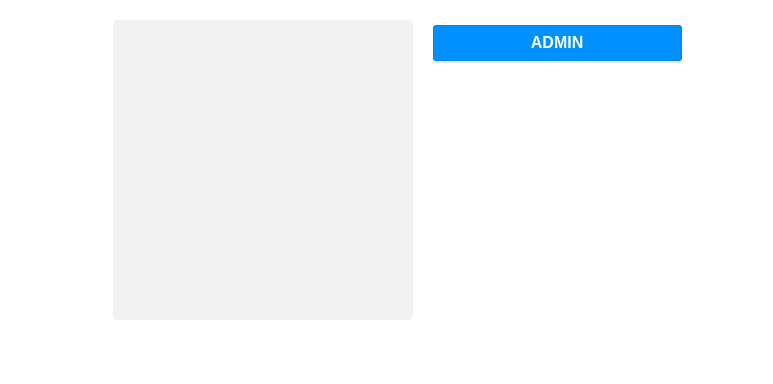
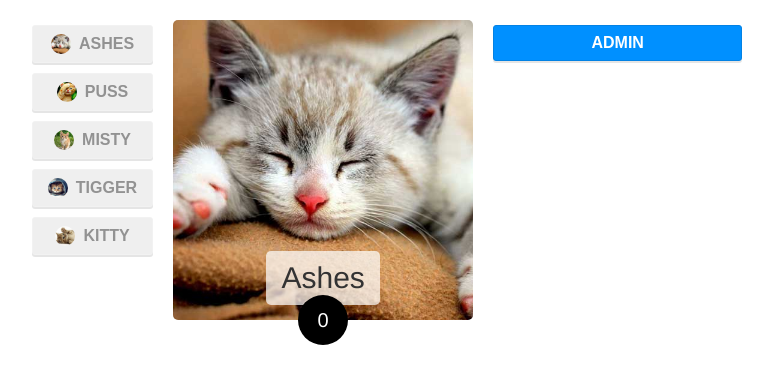
Before and after one commit to joshisadesigner/cat-clicker, a website: page app/index.html in a window 1280 px wide. Shown: the whole page, without its empty margins (253-1026 px from the left). Drawn offline with nearby package versions, Linux system fonts and the light colour scheme; files that its build step writes are made by us from their sources.

Commit message:
Rebuild cat clicker premium

```diff
--- a/app/index.html
+++ b/app/index.html
@@ -26,22 +26,21 @@
     <![endif]-->
 
     <main>
-      <section id="catButtons" class="selection">
-        <!-- <button id="cat-00" class="btn selection__btn">
-          <span class="btn__image"><img src="images/*.jpg" alt=""></span> name
-        </button> -->
+      <section id="selectionButtons" class="selection">
+        <!--
+          <button id="cat-00" class="btn selection__btn">
+            <span class="btn__image"><img src="images/*.jpg" alt=""></span> name
+          </button>
+        -->
       </section>
 
 
-      <section id="catView" class="display">
-        <div id="box" class="box">
-          <img src="images/blank.jpg" alt="place holder image" id="box-img" class="img box__img">
-        </div>
-        <!-- <div id="box" class="box">
-          <img src="images/*.jpg" alt="Cat #${ i }" id="box-img" class="img box__img">
-          <span id="box-title" class="box__element_float box__element_title">name</span>
-          <span id="box-counter" class="box__element_float box__element_counter">clicks</span>
-        </div> -->
+      <section id="selectedContainer" class="selected">
+        <!--
+          <img src="images/*.jpg" alt="Cat #${ i }" id="selected-img" class="img selected__img">
+          <span id="selected-title" class="selected__element_float selected__element_title">name</span>
+          <span id="selected-counter" class="selected__element_float selected__element_counter">clicks</span>
+        -->
       </section>
 
 
--- a/app/scripts/main.js
+++ b/app/scripts/main.js
@@ -1,37 +1,150 @@
 (function() {
-  const model = [
+  const model = {
+    list: [
       {
         name: 'Ashes',
         clicks: 0,
-      url: 'images/0.jpg',
+        url: 'images/0.jpg'
       },
       {
         name: 'Puss',
         clicks: 0,
-      url: 'images/1.jpg',
+        url: 'images/1.jpg'
       },
       {
         name: 'Misty',
         clicks: 0,
-      url: 'images/2.jpg',
+        url: 'images/2.jpg'
       },
       {
         name: 'Tigger',
         clicks: 0,
-      url: 'images/3.jpg',
+        url: 'images/3.jpg'
       },
       {
         name: 'Kitty',
         clicks: 0,
-      url: 'images/4.jpg',
+        url: 'images/4.jpg'
       }
-  ];
+    ],
+    selected: null
+  };
 
   const octopus = {
+    // Get list to pass to use in render function
+    getList: function() {
+      return model.list;
+    },
+    // Get selected list item to use in render function
+    getSelectedListItem: function() {
+      return model.selected;
+    },
+
+    // Set selected list item, add firs list item as default
+    setSelectedItem: function( object = model.list[0] ) {
+      let index = model.list.indexOf( object );
+
+      // Send selected list item to model
+      model.selected = object;
+      model.selected.index = index;
+    },
+
+    // Increment selected cat count in model.list
+    incrementSelected: function() {
+      model.selected.clicks += 1;
+      selectedView.render();
+    },
+
+    init: function() {
+      // Set default selected list item
+      this.setSelectedItem();
+      // Run List View initialization
+      listView.init();
+      // Run selected View i nitialization
+      selectedView.init();
+    }
   };
 
-  const view = {
+  const selectedView = {
+    // Build selected item in DOM
+    render: function() {
+      // Get DOM element to display selected list item
+      const selectedContainerDomElm = document.getElementById('selectedContainer');
+      // Store selected list item in variable
+      let selected = octopus.getSelectedListItem();
+
+      // Create image element
+      let selectedImageDomElm = `
+        <img src="${selected.url}" alt="${selected.name}" id="itemImage${selected.index}" class="selected__img">
+        <span id="selectedTitle" class="selected__element_float selected__element_title">${selected.name}</span>
+        <span id="selectedCounter" class="selected__element_float selected__element_counter">${selected.clicks}</span>
+      `;
+      // Add image into the DOM
+      selectedContainerDomElm.innerHTML = selectedImageDomElm;
+
+      let selectedItemImage = document.getElementById(`itemImage${selected.index}`);
+
+      selectedItemImage.addEventListener('click', function(){
+        octopus.incrementSelected();
+      });
+    },
+
+    // Initialize selected view
+    init: function() {
+      // Call selected view render function
+      this. render();
+    }
+  }
+
+  const listView = {
+    // build selection list in DOM
+    render: function() {
+      // Get dom element to display list
+      const listDomElm = document.getElementById('selectionButtons');
+      // Get list to build selection list
+      let list = octopus.getList();
+
+      // Loop through list items to build and add click event
+      for (let i = 0; i < list.length; i++) {
+        // Create variable to store current item
+        let item = list[i];
+
+        // Create DOM list item
+        let itemDomElm = document.createElement('button');
+
+        // Add id to list item
+        itemDomElm.id = `item${i}Button`;
+        // Add class to list item
+        itemDomElm.className = 'btn selection__btn';
+        // Insert  html containing image and name inside list item
+        itemDomElm.innerHTML = `<span class="btn__image"><img src="images/${i}.jpg" alt=""></span> ${item.name}`
+
+        // Add click event to list item and store item inside function
+        itemDomElm.addEventListener('click', (function(itemCopy){
+          // colect all list item buttons
+          // Return function for each list item
+          return function(){
+            const itemButtons = document.getElementsByClassName('selection__btn');
+            // Send list item clicked to set selected function
+            octopus.setSelectedItem( itemCopy );
+            // Call render function for clicked list item
+            selectedView.render();
+          }
+        // Pass list item to use in returned function
+        })(item));
+
+        // Insert button list item into the DOM
+        listDomElm.appendChild( itemDomElm );
+      }
+    },
+
+    // Initialize List View
+    init: function() {
+      // Call list render function
+      this.render();
+    }
   };
 
+  // Initialize application
   octopus.init();
 })();
--- a/app/styles/main.scss
+++ b/app/styles/main.scss
@@ -124,7 +124,7 @@ button {
   }
 }
 
-.box {
+.selected {
   margin: 0 20px 40px;
   width: 300px;
   position: relative;
```
Lines whose indentation alone changed are shown as unchanged.
